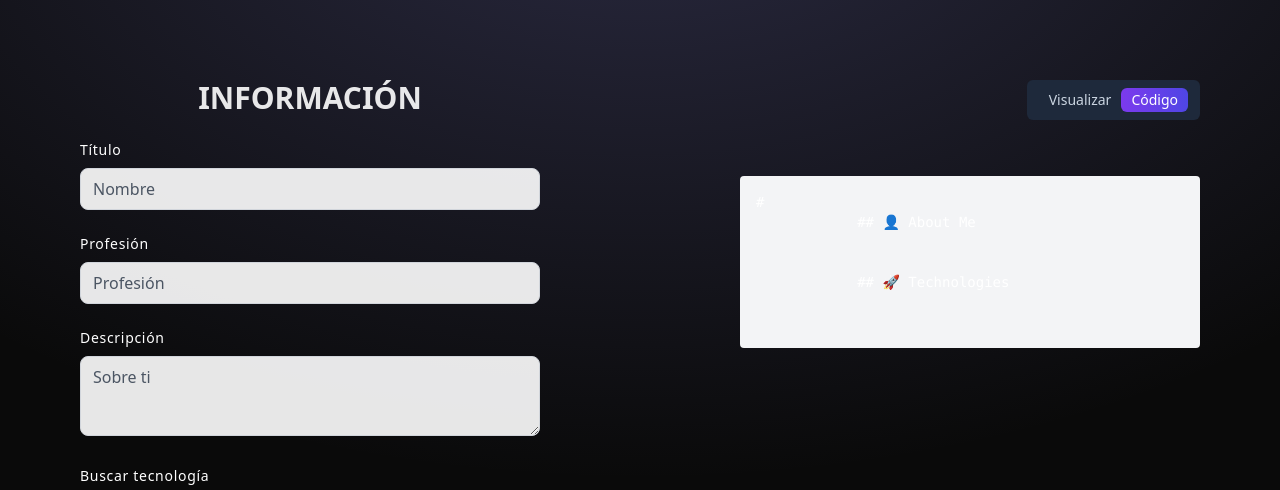
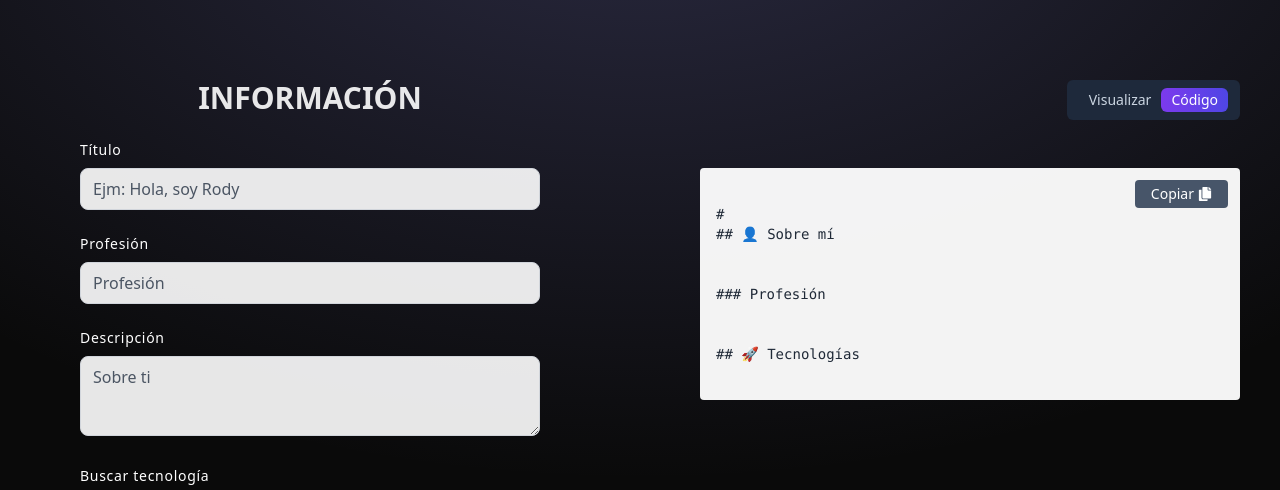
Before and after one commit to rody-huancas/docuventus, a Next.js app: page / in a window 1280 px wide. Both pictures are taken after a click on the button "Código". Shown: the top 490 px of the page. Built offline with nearby package versions, Linux system fonts and the light colour scheme; no server answers.

Commit message:
Feat: styles and hook useForm

```diff
--- a/src/app/(root)/page.tsx
+++ b/src/app/(root)/page.tsx
@@ -3,15 +3,18 @@
 import { useState } from 'react'
 import { ChipTabs, InformationForm, ReadmePreview, ReadmeCodeView } from '@/components'
 import { IFormData, ITechnology } from '@/interfaces'
+import { useForm } from '@/hooks'
 
 export default function Home() {
-  const [formData, setFormData] = useState({
-    user: '',
+  const [formData, setFormData] = useState<IFormData>({
+    user      : '',
     profession: '',
-    about: '',
+    about     : '',
   })
 
   const [technologies, setTechnologies] = useState<ITechnology[]>([])
+
+  const { handleInputChange } = useForm(setFormData)
 
   const handleFormDataChange = (data: IFormData) => setFormData(data)
   const handleTechnologiesChange = (tech: ITechnology[]) => setTechnologies(tech)
@@ -26,12 +29,14 @@ export default function Home() {
     <div className="w-full grid grid-cols-2 gap-x-10 container mx-auto">
       <section className='p-10'>
         <InformationForm
+          formData={formData}
           onFormDataChange={handleFormDataChange}
           onTechnologiesChange={handleTechnologiesChange}
+          handleInputChange={handleInputChange}
         />
       </section>
 
-      <section className="p-10">
+      <section className="py-10">
         <ChipTabs tabs={tabs} content={content}/>
       </section>
     </div>
--- a/src/components/InformationForm.tsx
+++ b/src/components/InformationForm.tsx
@@ -4,19 +4,19 @@ import { useEffect } from "react";
 /* Components */
 import { Input, Textarea, Badge, TechnologySearch } from "@/components";
 /* Hooks */
-import { useForm, useTechnologies, useTechnologiesSelection } from "@/hooks";
+import { useTechnologies, useTechnologiesSelection } from "@/hooks";
 /* Interfaces */
 import { IFormData, ITechnology } from "@/interfaces";
 
-interface InformationFormProps {
+interface Props {
+  formData            : IFormData;
   onFormDataChange    : (formData: IFormData) => void;
   onTechnologiesChange: (technologies: ITechnology[]) => void;
+  handleInputChange   : (e: React.ChangeEvent<HTMLInputElement | HTMLTextAreaElement>) => void;
 }
 
-export const InformationForm = (props: InformationFormProps) => {
-  const { onFormDataChange, onTechnologiesChange } = props;
-
-  const { formData, handleInputChange } = useForm();
+export const InformationForm = (props: Props) => {
+  const { formData, onFormDataChange, onTechnologiesChange, handleInputChange } = props;
   const { technologies, handleTechnologySelect, removeTechnology } = useTechnologiesSelection();
   const availableTechs = useTechnologies();
 
@@ -39,7 +39,7 @@ export const InformationForm = (props: InformationFormProps) => {
         name="user"
         value={formData.user}
         onChange={handleInputChange}
-        placeholder="Nombre"
+        placeholder="Ejm: Hola, soy Rody"
       />
       <Input
         label="Profesión"
--- a/src/components/ReadmeCodeView.tsx
+++ b/src/components/ReadmeCodeView.tsx
@@ -1,35 +1,61 @@
-'use client'
+"use client";
 
-import { cn } from '@/utils'
+import { useState } from "react";
+import { IFormData } from "@/interfaces";
+import { cn } from "@/utils";
+import { FaCopy } from "react-icons/fa";
 
 type Props = {
-  formData: {
-    user: string
-    profession: string
-    about: string
-  }
-  technologies: Array<{ name: string }>
-}
+  formData: IFormData;
+  technologies: Array<{ name: string }>;
+};
 
 export function ReadmeCodeView({ formData, technologies }: Props) {
+  const [copyStatus, setCopyStatus] = useState("Copiar");
+
   const generateReadmeMarkdown = () => {
     return `# ${formData.user}
-            ## 👤 About Me
-            ${formData.profession}
-            ${formData.about}
-            ## 🚀 Technologies
-            ${technologies.map((tech) => `![${tech.name}]()`).join('\n')}
-          `
-  }
+## 👤 Sobre mí
+${formData.about}
+
+### Profesión
+${formData.profession}
+
+## 🚀 Tecnologías
+${technologies.map((tech) => `- ${tech.name}`).join("\n")}
+`;
+  };
+
+  const handleCopyToClipboard = () => {
+    const markdown = generateReadmeMarkdown();
+    navigator.clipboard
+      .writeText(markdown)
+      .then(() => {
+        setCopyStatus("Copiado");
+        setTimeout(() => setCopyStatus("Copiar"), 2000);
+      })
+      .catch(() => {
+        setCopyStatus("Error");
+        setTimeout(() => setCopyStatus("Copiar"), 2000);
+      });
+  };
 
   return (
-    <pre
+    <div
       className={cn(
-        'bg-gray-100 p-4 rounded overflow-auto',
-        'text-sm font-mono',
+        "p-4 rounded overflow-auto bg-white/95 text-gray-800",
+        "text-sm relative"
       )}
     >
-      {generateReadmeMarkdown()}
-    </pre>
-  )
+      <pre className="font-mono mt-5 whitespace-pre-wrap">{generateReadmeMarkdown()}</pre>
+
+      <button
+        onClick={handleCopyToClipboard}
+        className="absolute top-3 right-3 bg-slate-600 text-white py-1 px-4 rounded flex items-center gap-1"
+      >
+        {copyStatus}
+        <FaCopy />
+      </button>
+    </div>
+  );
 }
--- a/src/components/ReadmePreview.tsx
+++ b/src/components/ReadmePreview.tsx
@@ -1,20 +1,17 @@
 'use client'
 
 import { cn } from '@/utils'
-import React from 'react'
+import { IFormData } from '@/interfaces'
 
 type ReadmePreviewProps = {
-  formData: {
-    user: string
-    profession: string
-    about: string
-  }
+  formData    : IFormData
   technologies: Array<{ name: string; icon: string }>
 }
 
 export function ReadmePreview({ formData, technologies }: ReadmePreviewProps) {
+
   return (
-    <div className={cn(`prose max-w-full`)}>
+    <div className={cn("bg-white/95 text-gray-800 p-4 rounded-lg overflow-auto")}>
       <h1>{formData.user}</h1>
 
       <h2>👤 About Me</h2>
--- a/src/components/TechnologySearch.tsx
+++ b/src/components/TechnologySearch.tsx
@@ -49,7 +49,6 @@ export function TechnologySearch(props: TechnologySearchProps) {
               )}
             >
               <img src={tech.icon} alt={`${tech.name} icon`} className="w-10 h-10 mb-1" />
-              <span className="text-xs">{tech.name}</span>
             </button>
           ))
         ) : (
--- a/src/components/ui/Tabs.tsx
+++ b/src/components/ui/Tabs.tsx
@@ -15,7 +15,7 @@ export const ChipTabs = ({ tabs, content }: Props) => {
   const selectedIndex = tabs.indexOf(selected);
 
   return (
-    <div className="flex flex-col gap-10 p-10">
+    <div className="flex flex-col gap-8 p-10">
       <div className="inline-flex bg-slate-800 self-end py-2 px-3 rounded-md">
         {tabs.map((tab) => (
           <Chip
--- a/src/components/ui/Textarea.tsx
+++ b/src/components/ui/Textarea.tsx
@@ -3,7 +3,7 @@ interface Props extends React.InputHTMLAttributes<HTMLTextAreaElement> {
 }
 
 export const Textarea = (props: Props) => {
-  const { label, placeholder } = props;
+  const { label, placeholder, ...rest } = props;
   return (
     <div className="space-y-2">
       <label className="block text-sm font-medium text-white tracking-wider">
@@ -12,6 +12,7 @@ export const Textarea = (props: Props) => {
       <textarea
         placeholder={placeholder}
         className="w-full px-3 py-2 border border-gray-300 rounded-lg focus:outline-none focus:ring-2 focus:ring-slate-700 text-gray-700 bg-white/90 transition-all duration-300 placeholder:text-gray-600 max-h-28 min-h-20 h-full"
+        {...rest}
       ></textarea>
     </div>
   );
--- a/src/hooks/useForm.ts
+++ b/src/hooks/useForm.ts
@@ -1,20 +1,14 @@
+import { Dispatch, SetStateAction, useCallback } from "react";
 import { IFormData } from "@/interfaces";
-import { useState, useCallback } from "react";
 
-export const useForm = () => {
-  const [formData, setFormData] = useState<IFormData>({
-    user      : "",
-    profession: "",
-    about     : "",
-  });
-
+export const useForm = (setFormData: Dispatch<SetStateAction<IFormData>>) => {
   const handleInputChange = useCallback(
     (e: React.ChangeEvent<HTMLInputElement | HTMLTextAreaElement>) => {
       const { name, value } = e.target;
       setFormData((prev) => ({ ...prev, [name]: value }));
     },
-    []
+    [setFormData]
   );
 
-  return { formData, handleInputChange };
+  return { handleInputChange };
 };
```
